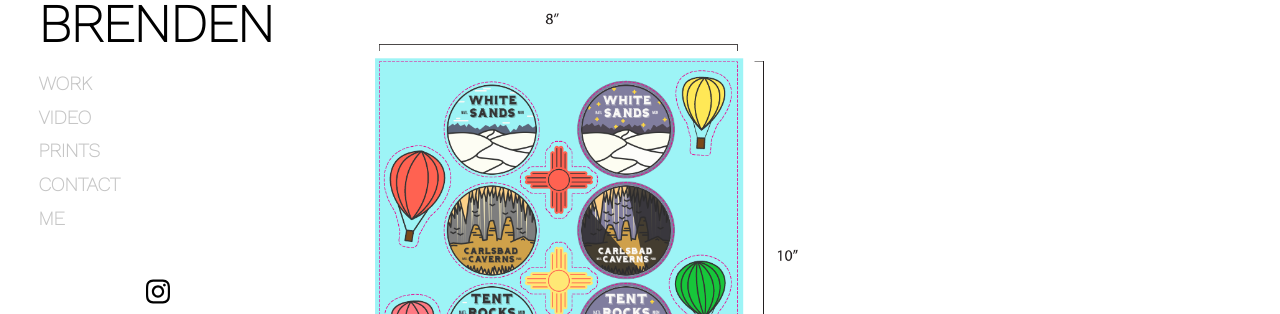
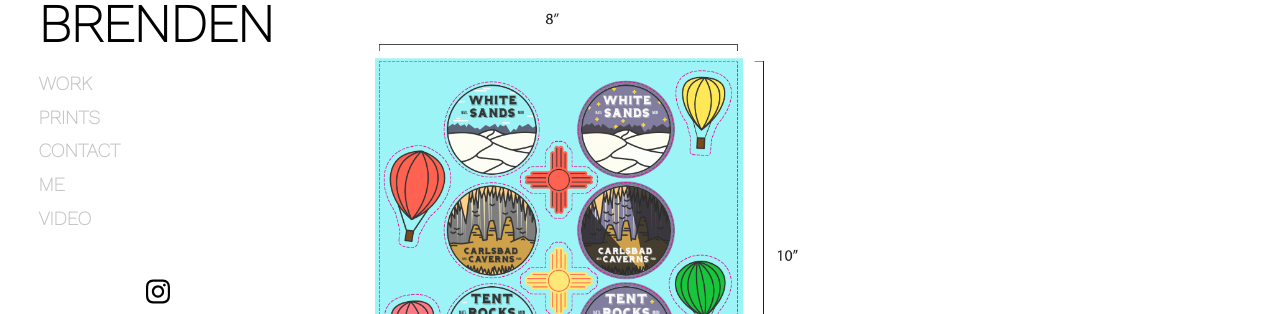
Before and after one commit to calebbrenden/my-site, a Jekyll site: the page built from store.md, in a window 1280 px wide. Shown: the part 132-446 px from the top of the page. Built offline with Jekyll 4.4.1, drawn with Linux system fonts in a browser that asks for light colours.

Commit message:
testing replacing custom nav link with YAML

```diff
--- a/_includes/custom-nav-links.html
+++ b/_includes/custom-nav-links.html
@@ -1,5 +1,5 @@
 <!-- Optional additional links to insert in sidebar nav TEST -->
-<a class="page-link"
-  href="{{site.baseurl}}/video.html">VIDEO</a>
+<!--<a class="page-link"
+  href="{{site.baseurl}}/video.html">VIDEO</a>-->
 <a class="page-link"
   href="https://calebbrenden.darkroom.tech//">PRINTS</a>
```
Also changed, not shown: video.md (+1 -0 lines), 1 other file.
